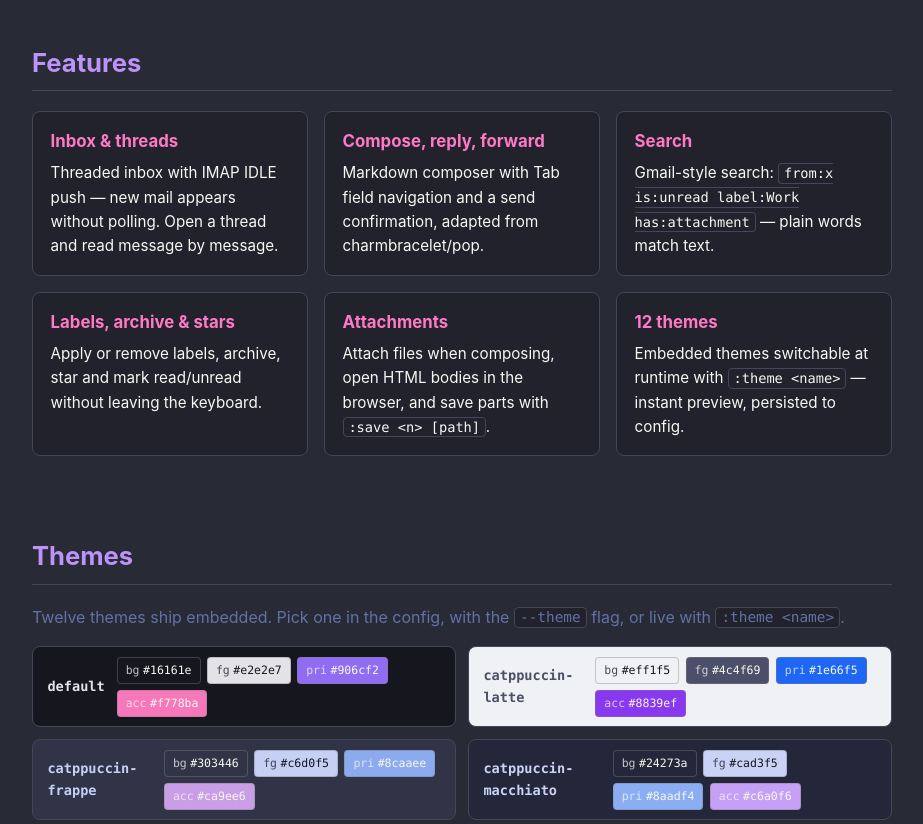
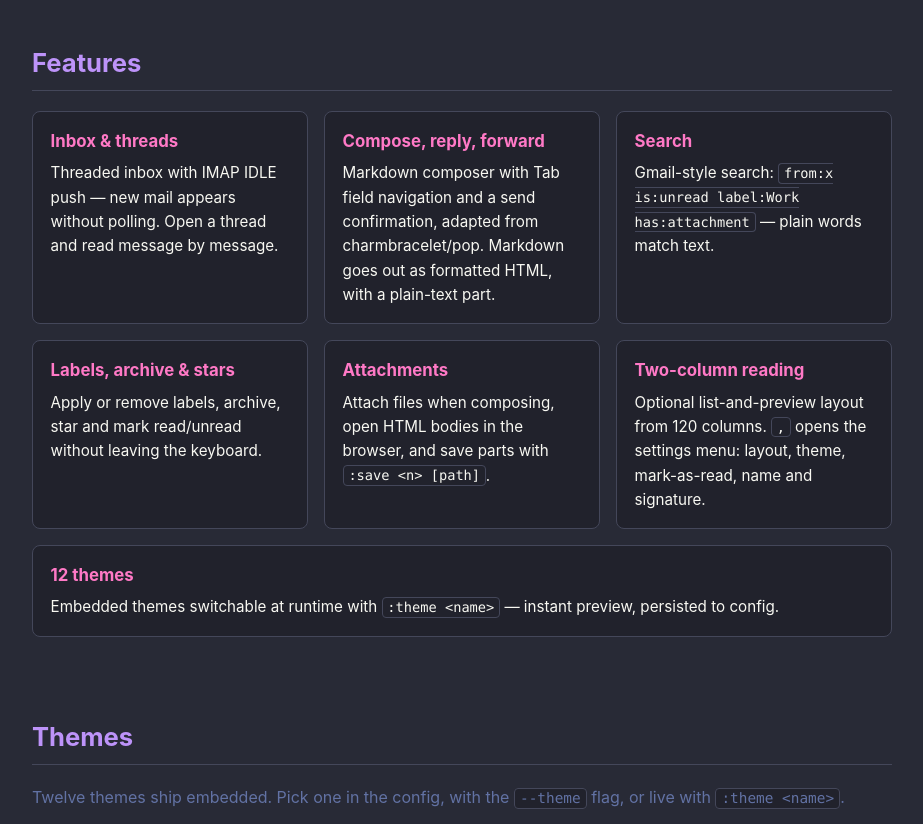
Before and after one commit to andsigno82/gmail-tui, a plain HTML site: page site/index.html in a window 1280 px wide. Shown: the part 800-1624 px from the top of the page, without its empty margins (178-1101 px from the left). Drawn offline with Linux system fonts and the light colour scheme.

Commit message:
docs: settings menu, two-column layout, markdown sending, readable themes
Co-Authored-By: Claude Opus 5.5 <noreply@anthropic.com>

```diff
--- a/site/index.html
+++ b/site/index.html
@@ -149,7 +149,7 @@
       </div>
       <div class="card">
         <h3>Compose, reply, forward</h3>
-        <p>Markdown composer with Tab field navigation and a send confirmation, adapted from charmbracelet/pop.</p>
+        <p>Markdown composer with Tab field navigation and a send confirmation, adapted from charmbracelet/pop. Markdown goes out as formatted HTML, with a plain-text part.</p>
       </div>
       <div class="card">
         <h3>Search</h3>
@@ -162,6 +162,10 @@
       <div class="card">
         <h3>Attachments</h3>
         <p>Attach files when composing, open HTML bodies in the browser, and save parts with <code>:save &lt;n&gt; [path]</code>.</p>
+      </div>
+      <div class="card">
+        <h3>Two-column reading</h3>
+        <p>Optional list-and-preview layout from 120 columns. <code>,</code> opens the settings menu: layout, theme, mark-as-read, name and signature.</p>
       </div>
       <div class="card">
         <h3>12 themes</h3>
@@ -218,12 +222,14 @@
       <tr><th>Key</th><th>Action</th></tr>
       <tr><td>j / k, &uarr; / &darr;</td><td>move cursor (list) / scroll (thread)</td></tr>
       <tr><td>Enter</td><td>open selected message</td></tr>
+      <tr><td>Tab</td><td>two-column layout: move focus between list and preview</td></tr>
       <tr><td>Esc / q, Ctrl+C</td><td>back / quit (Ctrl+C quits from anywhere)</td></tr>
       <tr><td>/</td><td>search — <code>from:x is:unread label:Work has:attachment</code></td></tr>
       <tr><td>r / f / c</td><td>reply / forward / compose new</td></tr>
       <tr><td>a / s</td><td>archive (Inbox only) / star on-off</td></tr>
       <tr><td>m / #</td><td>folders and labels picker / move to trash (confirm with s)</td></tr>
       <tr><td>l / v</td><td>apply-remove label / mark read-unread</td></tr>
+      <tr><td>,</td><td>settings: theme, layout, mark-as-read, name, signature</td></tr>
       <tr><td>?</td><td>full help overlay</td></tr>
     </table>
     <p style="color: var(--muted);">Mouse works too: wheel scrolls, click selects, double-click opens. <a href="https://github.com/andsigno82/gmail-tui#keymap">Full keymap in the README</a>.</p>
```
Also changed, not shown: 8 other files.
